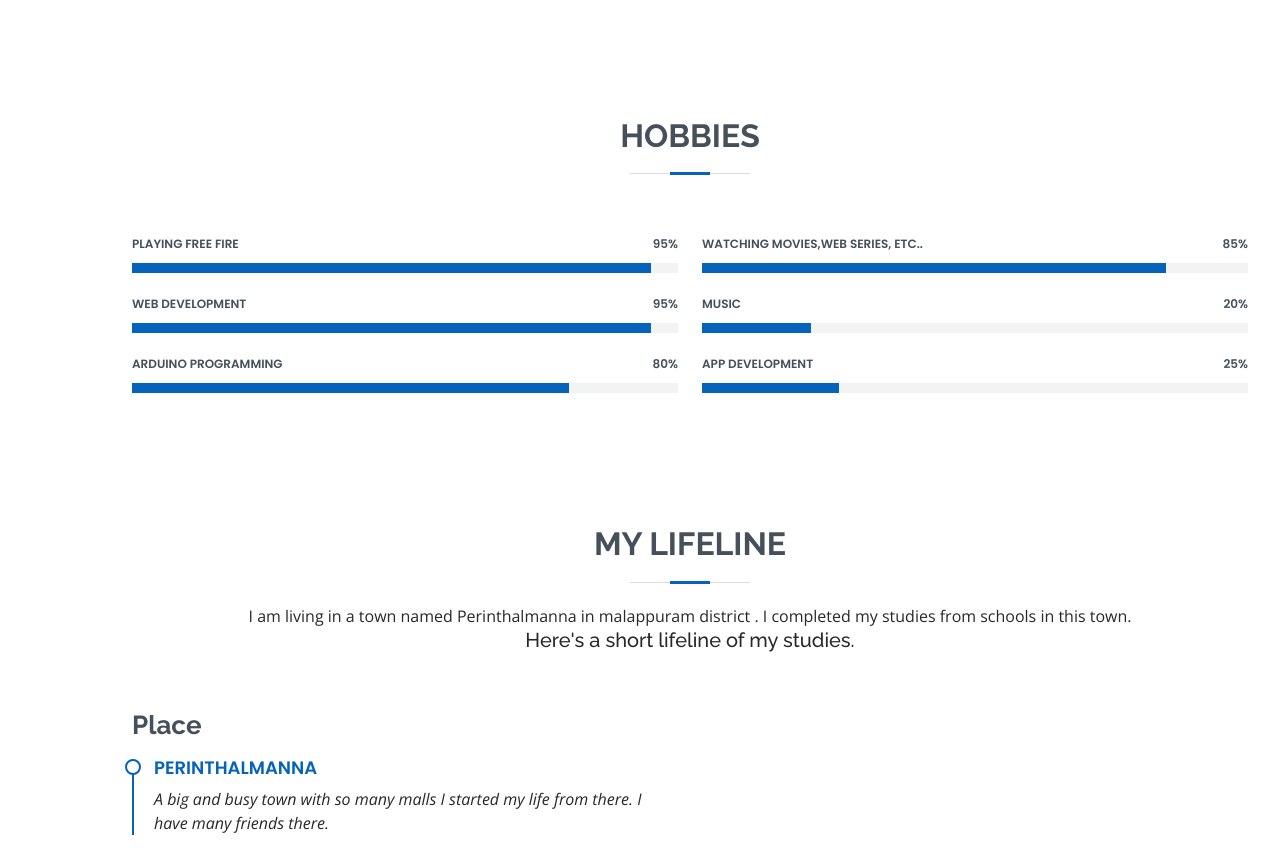
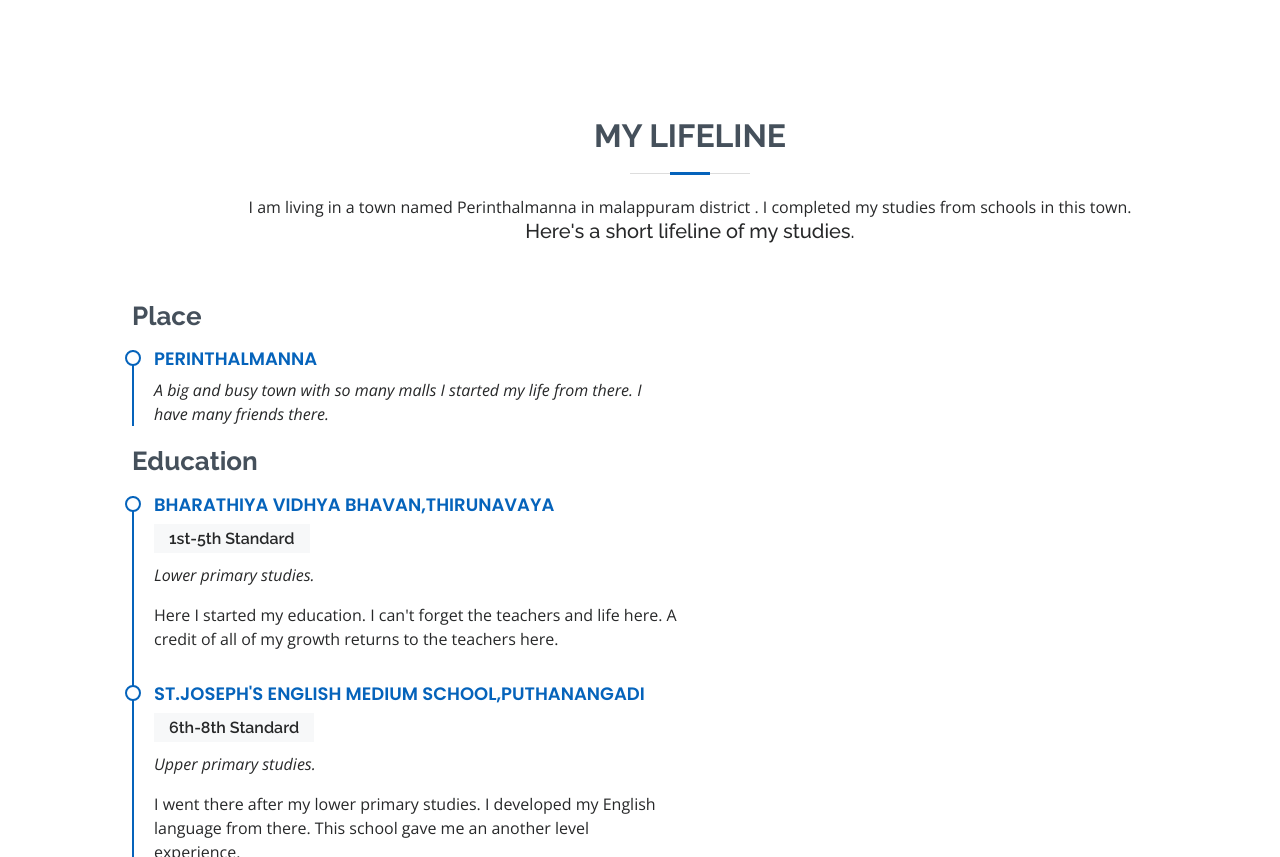
Before and after one commit to VAISHNAVGIT/.com, a plain HTML site: page index.html in a window 1280 px wide. Shown: the part 1784-2641 px from the top of the page. Drawn offline with nearby package versions, Linux system fonts and the light colour scheme.

Commit message:
Update index.html

```diff
--- a/index.html
+++ b/index.html
@@ -235,71 +235,7 @@
 
       </div>
     </section><!-- End Skills Section -->
- <!-- ======= Hobbies Section======= -->
-    <section id="Hobbies" class="skills section-bg">
-      <div class="container" data-aos="fade-up">
 
-        <div class="section-title">
-          <h2>Hobbies</h2>
-          <!-- <p>.</p> -->
-        </div>
-
-        <div class="row skills-content">
-
-          <div class="col-lg-6">
-
-            <div class="progress">
-              <span class="skill">Playing FREE FIRE <i class="val">95%</i></span>
-              <div class="progress-bar-wrap">
-                <div class="progress-bar" role="progressbar" aria-valuenow="95" aria-valuemin="0" aria-valuemax="100"></div>
-              </div>
-            </div>
-
-            <div class="progress">
-              <span class="skill">Web Development <i class="val">95%</i></span>
-              <div class="progress-bar-wrap">
-                <div class="progress-bar" role="progressbar" aria-valuenow="95" aria-valuemin="0" aria-valuemax="100"></div>
-              </div>
-            </div>
-
-            <div class="progress">
-              <span class="skill">Arduino Programming <i class="val">80%</i></span>
-              <div class="progress-bar-wrap">
-                <div class="progress-bar" role="progressbar" aria-valuenow="80" aria-valuemin="0" aria-valuemax="100"></div>
-              </div>
-            </div>
-
-          </div>
-
-          <div class="col-lg-6">
-
-            <div class="progress">
-              <span class="skill">Watching Movies,Web Series, etc.. <i class="val">85%</i></span>
-              <div class="progress-bar-wrap">
-                <div class="progress-bar" role="progressbar" aria-valuenow="85" aria-valuemin="0" aria-valuemax="100"></div>
-              </div>
-            </div>
-
-            <div class="progress">
-              <span class="skill"> MUSIC <i class="val">20%</i></span>
-              <div class="progress-bar-wrap">
-                <div class="progress-bar" role="progressbar" aria-valuenow="20" aria-valuemin="0" aria-valuemax="100"></div>
-              </div>
-            </div>
-
-            <div class="progress">
-              <span class="skill">App Development<i class="val">25%</i></span>
-              <div class="progress-bar-wrap">
-                <div class="progress-bar" role="progressbar" aria-valuenow="25" aria-valuemin="0" aria-valuemax="100"></div>
-              </div>
-            </div>
-
-          </div>
-
-        </div>
-
-      </div>
-    </section><!-- End Hobbies Section -->
 
     <!-- ======= Resume Section ======= -->
     <section id="resume" class="resume">
```
